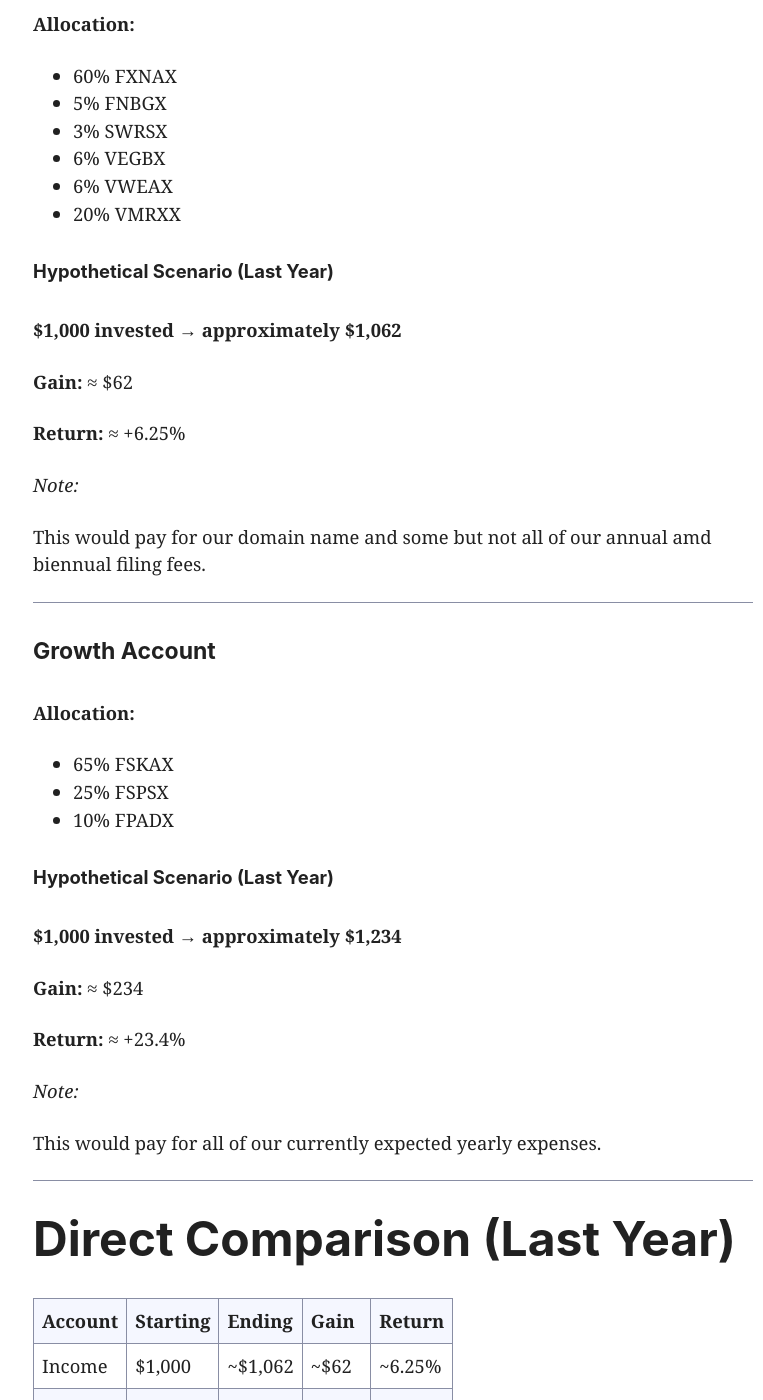
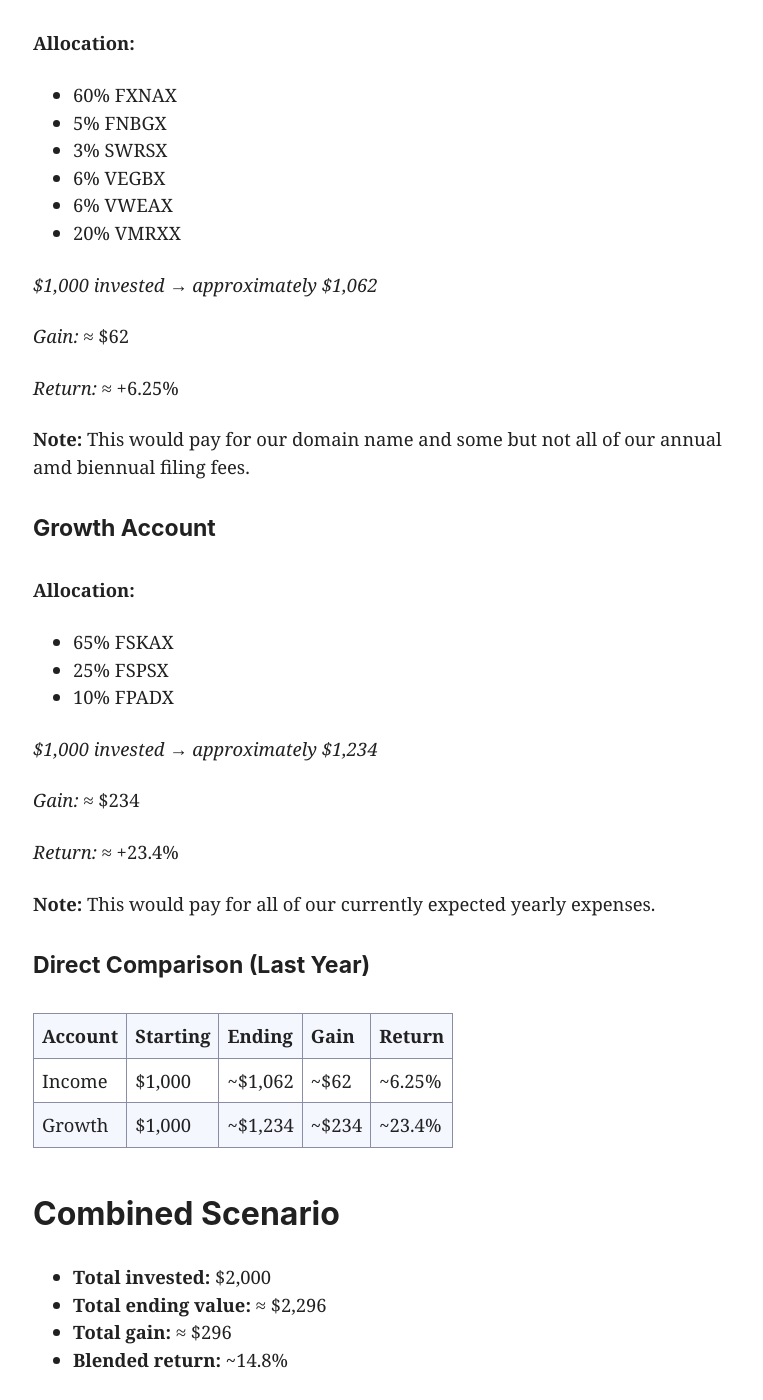
Before and after one commit to jklmnop10/vegnos, a Jekyll site: the page built from donate.md, in a window 1280 px wide and 1400 px high, scrolled down 933 px. Shown: the whole window, without its empty margins (247-1010 px from the left). Built offline with Jekyll 4.4.1, drawn with Linux system fonts in a browser that asks for light colours.

Commit message:
Refactor donation.md for improved readability
Updated formatting for consistency and clarity in donation document.

```diff
--- a/donate.md
+++ b/donate.md
@@ -5,15 +5,17 @@ layout: default
 
 Support Vegnos by contributing to our initiatives. Donations are tax-exempt.
 
-**Our Current Assets**: $00.00
+*Our Current Assets*: $00.00
 
-**Our Goal This Year**: $2,000
+*Our Goal This Year*: $2,000
 
-**Achievement So Far (Feb 2026)**: $00.00 of $2,000
+*Achievement So Far (Feb 2026)*: $00.00 of $2,000
 
 **We need $2,000 to achieve financial self sufficiency this year. Please donate!**
 
 * IRS Determination Letter
+
+---
 
 ### Where Does My Money Go?
 
@@ -32,19 +34,13 @@ We also aim to maintain a savings of about $500.
 - 6% VWEAX
 - 20% VMRXX
 
-##### Hypothetical Scenario (Last Year)
+*$1,000 invested → approximately $1,062*
 
-**$1,000 invested → approximately $1,062**
+*Gain:* ≈ $62
 
-**Gain:** ≈ $62
+*Return:* ≈ +6.25%
 
-**Return:** ≈ +6.25%
-
-_Note:_
-
-This would pay for our domain name and some but not all of our annual amd biennual filing fees.
-
----
+**Note:**  This would pay for our domain name and some but not all of our annual amd biennual filing fees.
 
 #### Growth Account
 
@@ -54,30 +50,22 @@ This would pay for our domain name and some but not all of our annual amd biennu
 - 25% FSPSX
 - 10% FPADX
 
-##### Hypothetical Scenario (Last Year)
+*$1,000 invested  → approximately $1,234*
 
-**$1,000 invested  → approximately $1,234**
+*Gain:* ≈ $234
 
-**Gain:** ≈ $234
+*Return:* ≈ +23.4%
 
-**Return:** ≈ +23.4%
+**Note:** This would pay for all of our currently expected yearly expenses.
 
-_Note:_
-
-This would pay for all of our currently expected yearly expenses.
-
----
-
-# Direct Comparison (Last Year)
+#### Direct Comparison (Last Year)
 
 | Account | Starting | Ending | Gain | Return |
 |---------|----------|--------|------|--------|
 | Income  | $1,000   | ~$1,062 | ~$62  | ~6.25% |
 | Growth  | $1,000   | ~$1,234 | ~$234 | ~23.4% |
 
----
-
-# Combined Scenario
+### Combined Scenario
 
 - **Total invested:** $2,000
 - **Total ending value:** ≈ $2,296
```
